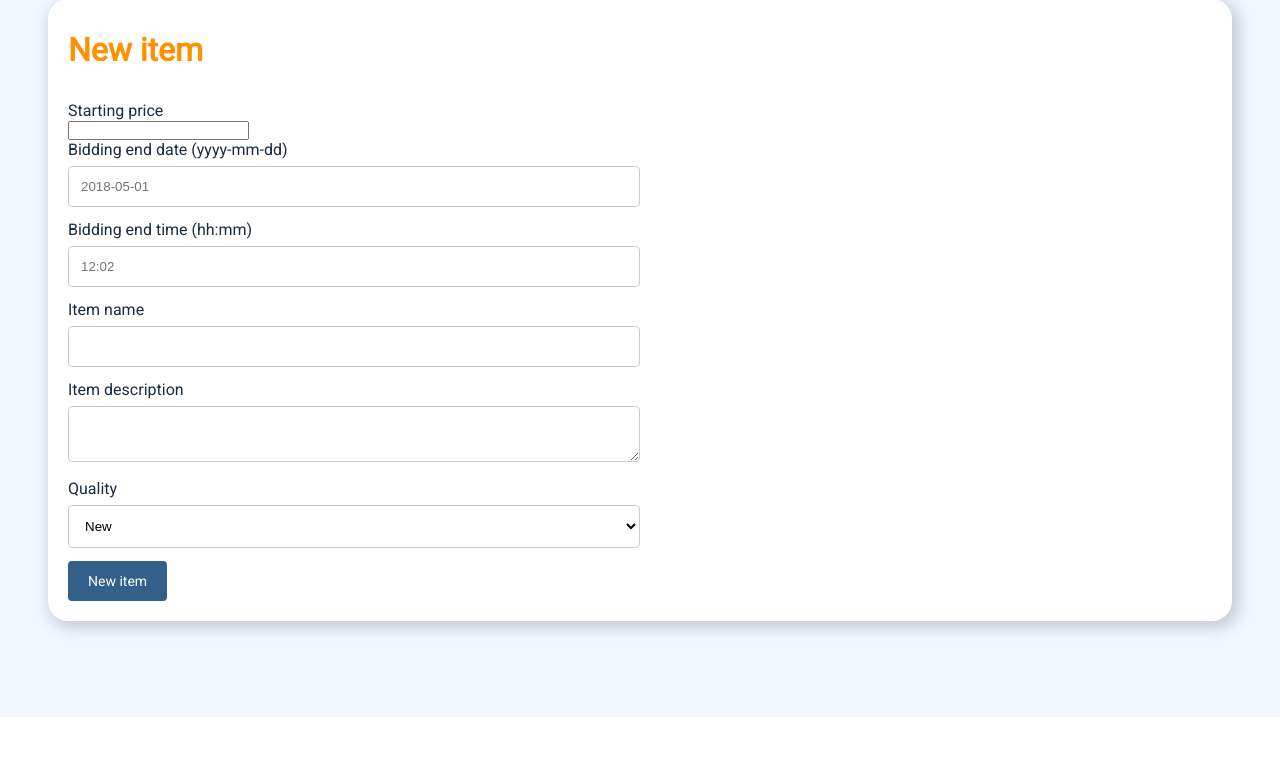
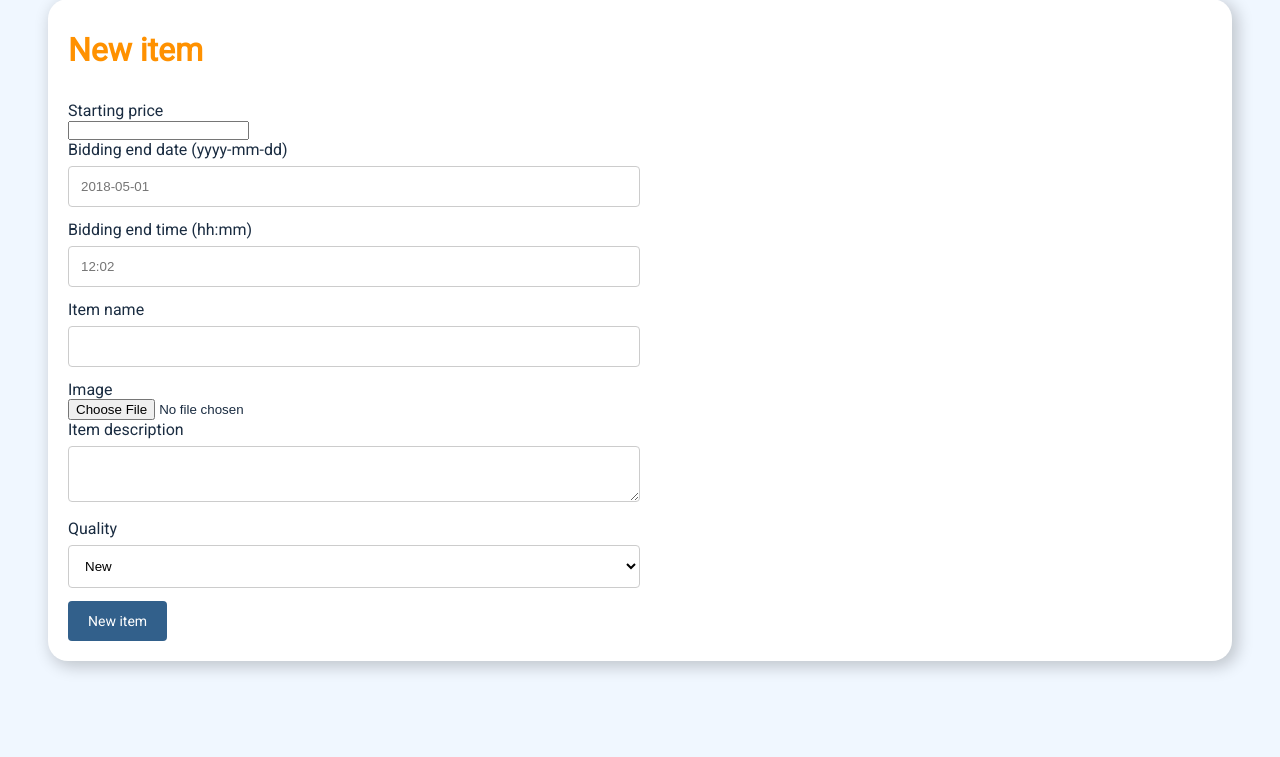
Before and after one commit to laurivaananen/Huutokauppa, a Flask app: page /items/new/ in a window 1280 px wide. Shown: the part 145-902 px from the top of the page. Before the commit the page ends 862 px from the top, so only its background shows below. Run offline with Flask 2, Linux system fonts and the light colour scheme; a user stored in the database is signed in; data comes from the database, SQL or seed files in the repository; some libraries are stand-ins or nearby versions.

Commit message:
Downloading images from form

```diff
--- a/application/__init__.py
+++ b/application/__init__.py
@@ -78,6 +78,8 @@ else:
 
     application.config["CELERY_BROKER_URL"] = "redis://localhost:6379/0"
     application.config["CELERY_RESULT_BACKEND"] = "redis://localhost:6379/0"
+
+    application.config["UPLOAD_FOLDER"] = os.getcwd() + "/application/static/images"
 
 
 
--- a/application/items/forms.py
+++ b/application/items/forms.py
@@ -1,5 +1,6 @@
 from flask_wtf import FlaskForm
 # from datetime import datetime, date, time
+from flask_wtf.file import FileField
 import datetime
 from pytz import utc, timezone
 import pytz
@@ -36,8 +37,9 @@ class ItemForm(FlaskForm):
 
     name = StringField("Item name", [validators.InputRequired(), validators.Length(max=144)])
     starting_price = IntegerField("Starting price", [validators.InputRequired(), validators.NumberRange(min=1)])
+    bidding_end = FormField(DateTimeForm)
+    image = FileField("Image")
 
-    bidding_end = FormField(DateTimeForm)
 
     @staticmethod
     def get_current_date():
--- a/application/items/views.py
+++ b/application/items/views.py
@@ -10,6 +10,8 @@ from application.bid.models import Bid
 import datetime
 from pytz import utc
 import pytz
+from werkzeug.utils import secure_filename
+import os
 
 @application.route("/items/", methods=["GET"])
 def items_index():
@@ -135,6 +137,22 @@ def items_create():
 
     bidding_end = bidding_end.astimezone(utc)
 
+    # print("\n\n{}\n\n".format(form.image))
+    # print("\n\n{}\n\n".format(form.image.name))
+    # print("\n\n{}\n\n".format(request.files))
+    # print("\n\n{}\n\n".format(request.files.get("image")))
+    # print("\n\n{}\n\n".format(request.files.get("image").filename))
+    # print("\n\n{}\n\n".format(os.getcwd()))
+    # print("\n\n{}\n\n".format(application.config["UPLOAD_FOLDER"]))
+
+    image_file = request.files.get("image")
+
+    sec_filename = secure_filename(image_file.filename)
+
+    timecode = datetime.datetime.now().strftime("%Y%m%d%H%M%S")
+
+    image_file.save(os.path.join(application.config["UPLOAD_FOLDER"], "{}-{}".format(sec_filename, timecode)))
+
     item = Item(starting_price = form.starting_price.data,
                 name = form.name.data,
                 account_information_id = current_user.id,
--- a/application/templates/items/new.html
+++ b/application/templates/items/new.html
@@ -4,7 +4,7 @@
 <main id="item-new">
 <div class="float-div">
 <h1 class="table-header">New item</h1>
-<form class="detail-form" method="POST" action="{{ url_for('items_create') }}">
+<form class="detail-form" method="POST" enctype="multipart/form-data" action="{{ url_for('items_create') }}">
 
     {{ form.starting_price.label }}
     {{ form.starting_price }}
@@ -22,6 +22,10 @@
     {{ form.name }}
     <p class="error">{{ form.name.errors[0] }}</p>
 
+    {{ form.image.label }}
+    {{ form.image }}
+    <p class="error">{{ form.image.errors[0] }}</p>
+
     {{ form.description.label }}
     {{ form.description }}
     <p class="error">{{ form.description.errors[0] }}</p>
```
Also changed, not shown: 1 other file.
